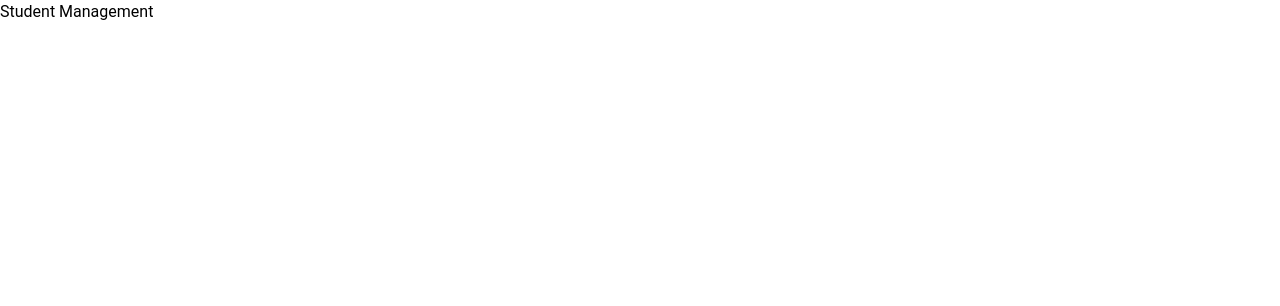
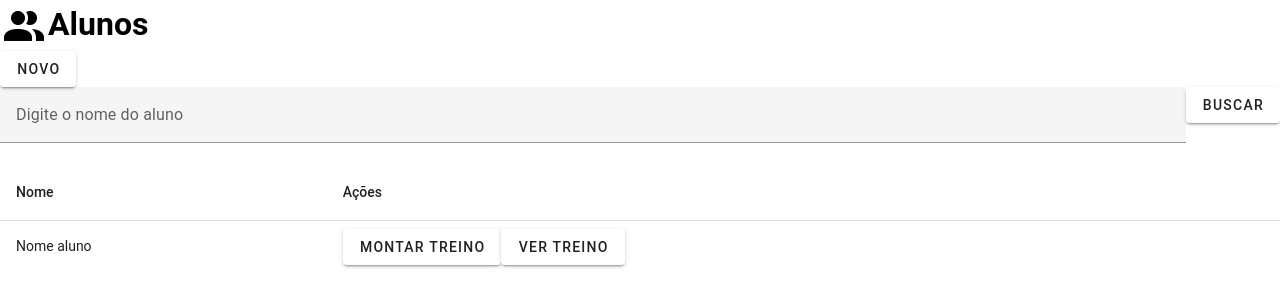
Before and after one commit to CarolineSampaio/projeto-final-modulo1, a Vue app: page /students in a window 1280 px wide. Shown: the top 306 px of the page. Built offline with nearby package versions, Linux system fonts and the light colour scheme.

Commit message:
feat: adiciona estrutura básica gerenciamento alunos

```diff
--- a/src/views/Students/StudentManagement.vue
+++ b/src/views/Students/StudentManagement.vue
@@ -1,3 +1,37 @@
 <template>
-  <div>Student Management</div>
+  <h1><v-icon>mdi-account-multiple</v-icon>Alunos</h1>
+  <router-link to="/students/new"><v-btn>novo</v-btn></router-link>
+
+  <v-form class="d-flex">
+    <v-text-field v-model="search" label="Digite o nome do aluno" type="text"></v-text-field>
+    <v-btn>Buscar</v-btn>
+  </v-form>
+
+  <v-table>
+    <thead>
+      <tr>
+        <th>Nome</th>
+        <th>Ações</th>
+      </tr>
+    </thead>
+    <tbody>
+      <tr>
+        <td>Nome aluno</td>
+        <td>
+          <router-link to="/training/new"><v-btn>Montar treino</v-btn></router-link>
+          <router-link to="/training/:id"><v-btn>Ver treino</v-btn></router-link>
+        </td>
+      </tr>
+    </tbody>
+  </v-table>
 </template>
+
+<script>
+export default {
+  data() {
+    return {
+      search: ''
+    }
+  }
+}
+</script>
```
